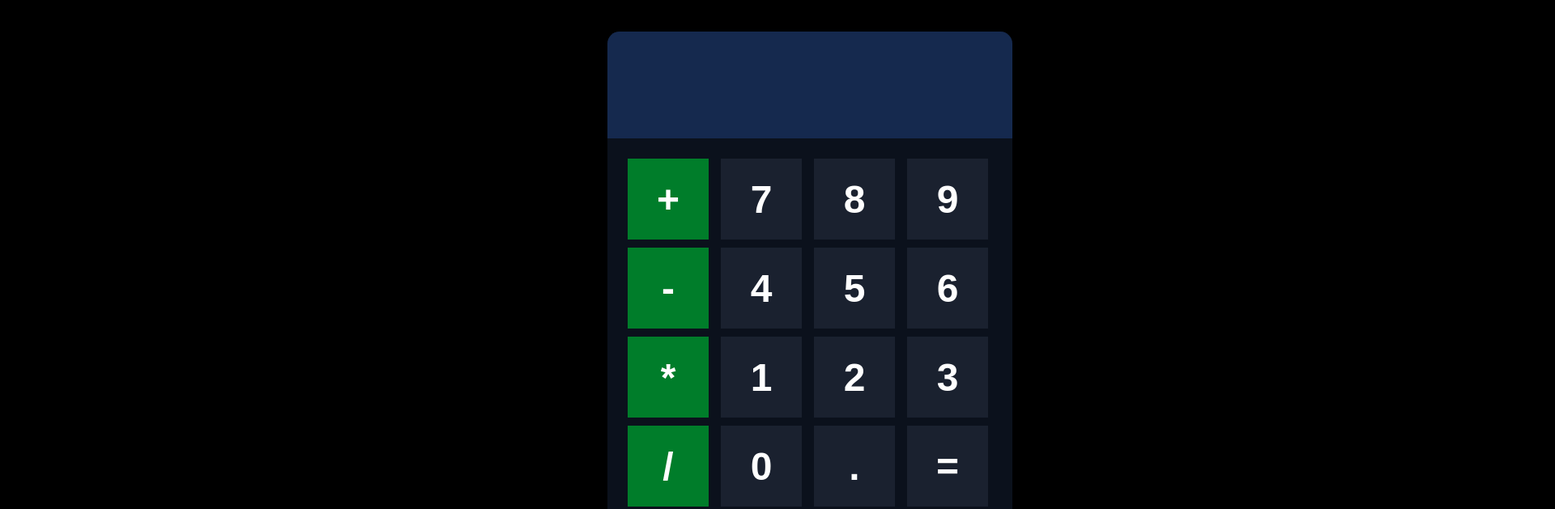
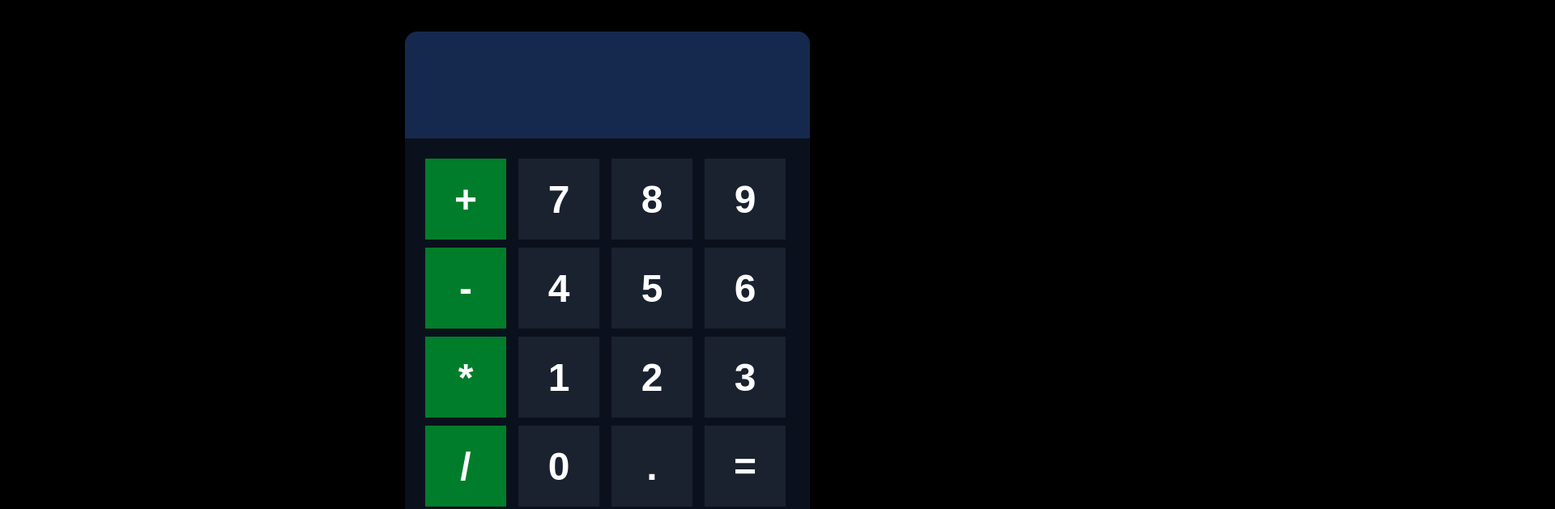
Before and after one commit to Ray-B-Ouamba/COMMERCIAL-CALCULATOR, a plain HTML site: page index.html in a window 1280 px wide. Shown: the top 629 px of the page at 81% size, 1920 px wide, since content can reach past the window. Drawn offline with Linux system fonts and the light colour scheme.

Commit message:
Update style.css

```diff
--- a/style.css
+++ b/style.css
@@ -4,7 +4,7 @@ body{
   justify-content: center;
   align-items: center;
   height: 100vh;
-  width: 2000px;  background-color:black;
+  width: 1500px;  background-color:black;
 
 
 
```
